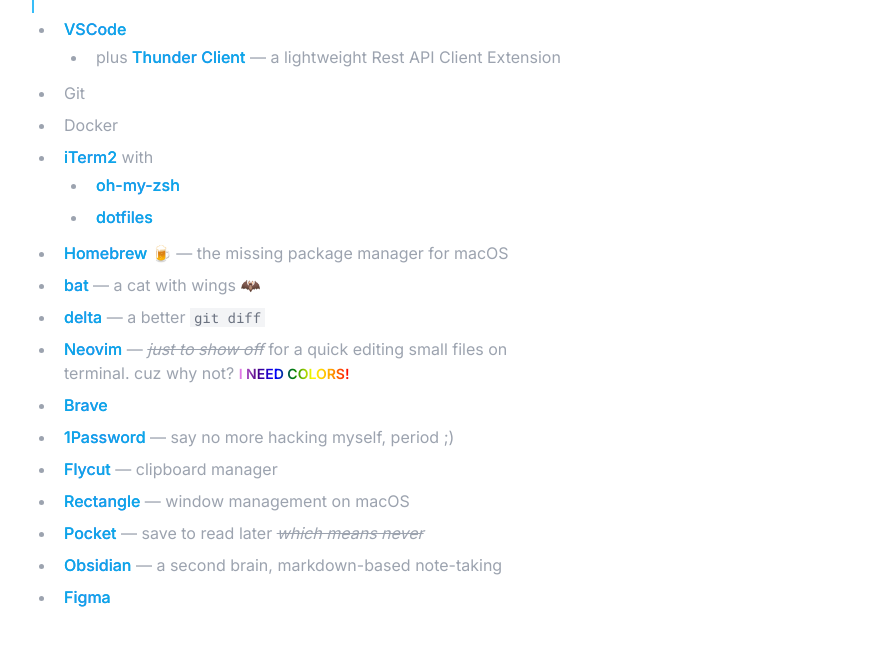
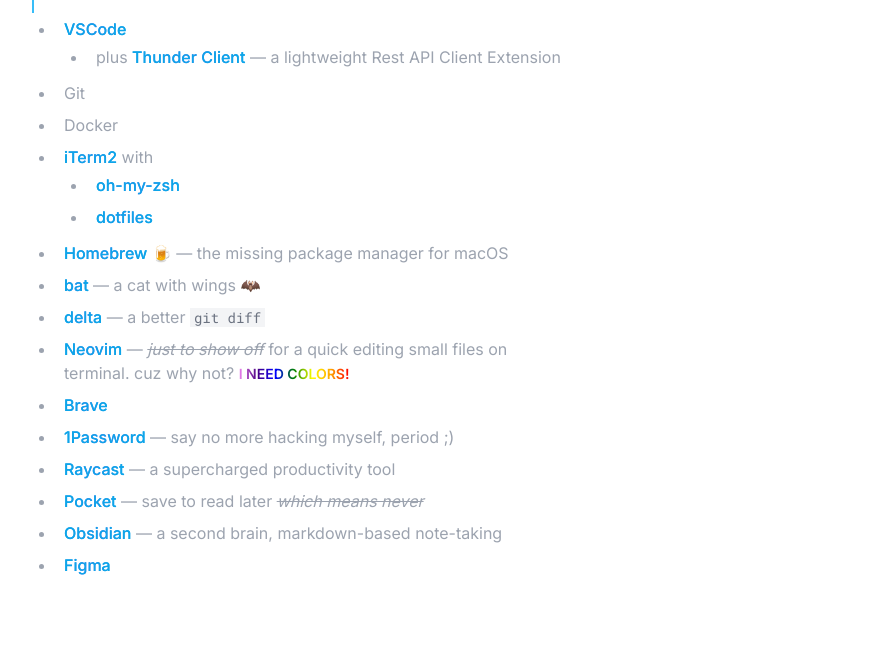
Before and after one commit to sgennrw/sgennrw.xyz, an Astro site: page /uses in a window 1280 px wide. Shown: the part 219-864 px from the top of the page, without its empty margins (336-1230 px from the left). Built offline with nearby package versions, Linux system fonts and the light colour scheme; Astro itself is replaced by a stand-in of ours.

Commit message:
chore: update uses

```diff
--- a/src/pages/uses.mdx
+++ b/src/pages/uses.mdx
@@ -38,8 +38,7 @@
 
 - [Brave](https://brave.com)
 - [1Password](https://1password.com/) — say no more hacking myself, period ;)
-- [Flycut](https://github.com/TermiT/Flycut) — clipboard manager
-- [Rectangle](https://rectangleapp.com/) — window management on macOS
+- [Raycast](https://www.raycast.com/) — a supercharged productivity tool
 - [Pocket](https://getpocket.com) — save to read later _~~which means never~~_
 - [Obsidian](https://obsidian.md/) — a second brain, markdown-based note-taking
 - [Figma](https://www.figma.com/)
```
